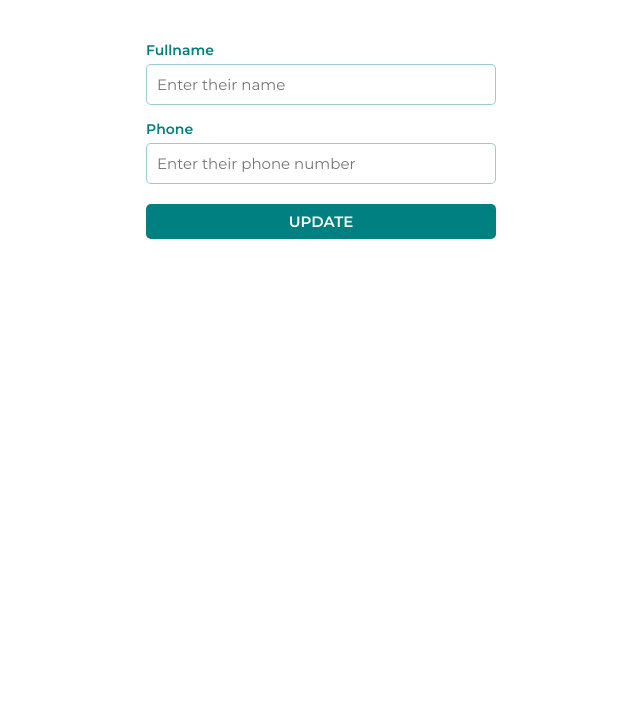
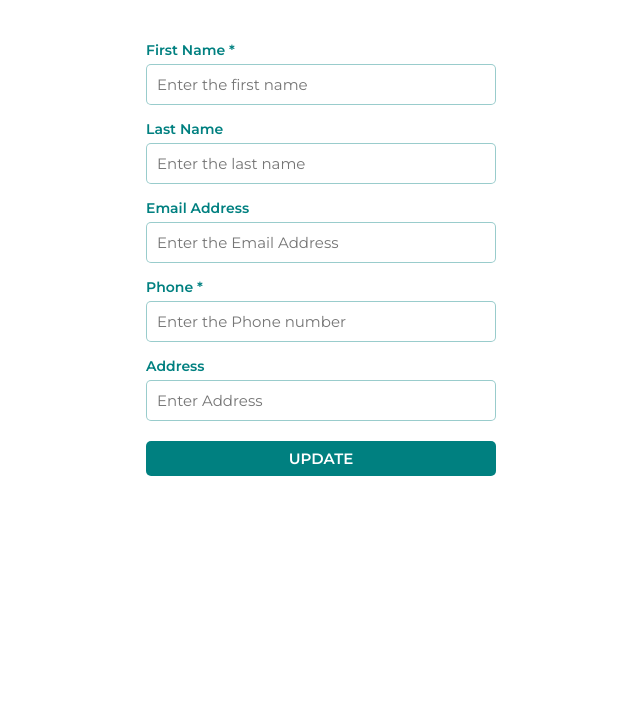
Before and after one commit to brianMunyao/thejitu-tasks, a PHP site: page /update.php?id=1 in a window 1280 px wide. Shown: the part 89-800 px from the top of the page, without its empty margins (319-959 px from the left). Run offline with PHP 8.4, Linux system fonts and the light colour scheme; data that the repository does not hold is empty.

Commit message:
added more attributes

```diff
--- a/contact-management-system/config.php
+++ b/contact-management-system/config.php
@@ -2,6 +2,6 @@
 $hostname = 'localhost';
 $username = "root";
 $password = "";
-$database = "thejitudb";
+$database = "contact_management_system";
 
 return $conn = mysqli_connect($hostname, $username, $password, $database) or die("Connection to db failed");
--- a/contact-management-system/style.css
+++ b/contact-management-system/style.css
@@ -63,8 +63,10 @@ input {
 	border-radius: 5px;
 	border: 1.5px solid rgba(0, 128, 128, 0.4);
 }
+
 input:focus {
 	outline: none;
+	border: 1.5px solid rgb(5, 96, 96);
 }
 .error {
 	color: rgb(255, 77, 46);
@@ -90,7 +92,7 @@ nav {
 
 main {
 	flex: 1;
-	padding: 20px 200px;
+	padding: 20px 150px;
 }
 .title-add {
 	padding: 10px 0 30px;
--- a/contact-management-system/update.php
+++ b/contact-management-system/update.php
@@ -21,15 +21,24 @@
 
     if (isset($_POST['submit'])) {
 
-        $fullname = $_POST['fullname'];
+        $firstname = $_POST['firstname'];
+        $lastname = $_POST['lastname'];
         $phone = $_POST['phone'];
+        $email = $_POST['email'];
+        $address = $_POST['address'];
 
-        if ($fullname == '') {
-            $error = "Fullname missing";
+        if ($firstname == '') {
+            $error = "Firstname missing";
+        } else if ($lastname == '') {
+            $error = "Lastname missing";
         } else if ($phone == '') {
-            $error = "Phone number missing";
+            $error = "Phone Number missing";
+        } else if ($email == '') {
+            $error = "Email Address missing";
+        } else if ($address == '') {
+            $error = "Address missing";
         } else {
-            mysqli_query($conn, "UPDATE contacts SET fullname='$fullname', phone='$phone' WHERE id=$id");
+            mysqli_query($conn, "UPDATE contacts SET firstname='$firstname', lastname='$lastname',phone='$phone', email='$email', address='$address' WHERE id=$id");
             header("location:index.php");
         }
     }
@@ -44,15 +53,39 @@
             <div class="create-form">
                 <p class="error"><?php echo $error; ?></p>
                 <form action="" method="post">
-                    <div>
+                    <!-- <div>
                         <label for="fullname">Fullname</label>
-                        <input type="text" id="fullname" name="fullname" placeholder="Enter their name" value="<?php echo $data['fullname']; ?>">
+                        <input type="text" id="fullname" name="fullname" placeholder="Enter their name" value="<?php //echo $data['fullname'];
+                                                                                                                ?>">
 
                     </div>
                     <div>
                         <label for="phone">Phone</label>
-                        <input type="text" id="phone" name="phone" placeholder="Enter their phone number" value="<?php echo $data['phone']; ?>">
+                        <input type="text" id="phone" name="phone" placeholder="Enter their phone number" value="<?php //echo $data['phone'];
+                                                                                                                    ?>">
+                    </div> -->
+
+                    <div>
+                        <label for="firstname">First Name *</label>
+                        <input type="text" id="firstname" name="firstname" placeholder="Enter the first name" value="<?php echo $data['firstname']; ?>">
                     </div>
+                    <div>
+                        <label for="lastname">Last Name</label>
+                        <input type="text" id="lastname" name="lastname" placeholder="Enter the last name" value="<?php echo $data['lastname']; ?>">
+                    </div>
+                    <div>
+                        <label for="email">Email Address</label>
+                        <input type="email" id="email" name="email" placeholder="Enter the Email Address" value="<?php echo $data['email']; ?>">
+                    </div>
+                    <div>
+                        <label for="phone">Phone *</label>
+                        <input type="text" id="phone" name="phone" placeholder="Enter the Phone number" value="<?php echo $data['phone']; ?>">
+                    </div>
+                    <div>
+                        <label for="address">Address</label>
+                        <input type="text" id="address" name="address" placeholder="Enter Address" value="<?php echo $data['address']; ?>">
+                    </div>
+
 
                     <button name="submit" type="submit">UPDATE</button>
                 </form>
```
Also changed, not shown: contact-management-system/index.php (+6 -2 lines), contact-management-system/newcontact.php (+31 -9 lines).
